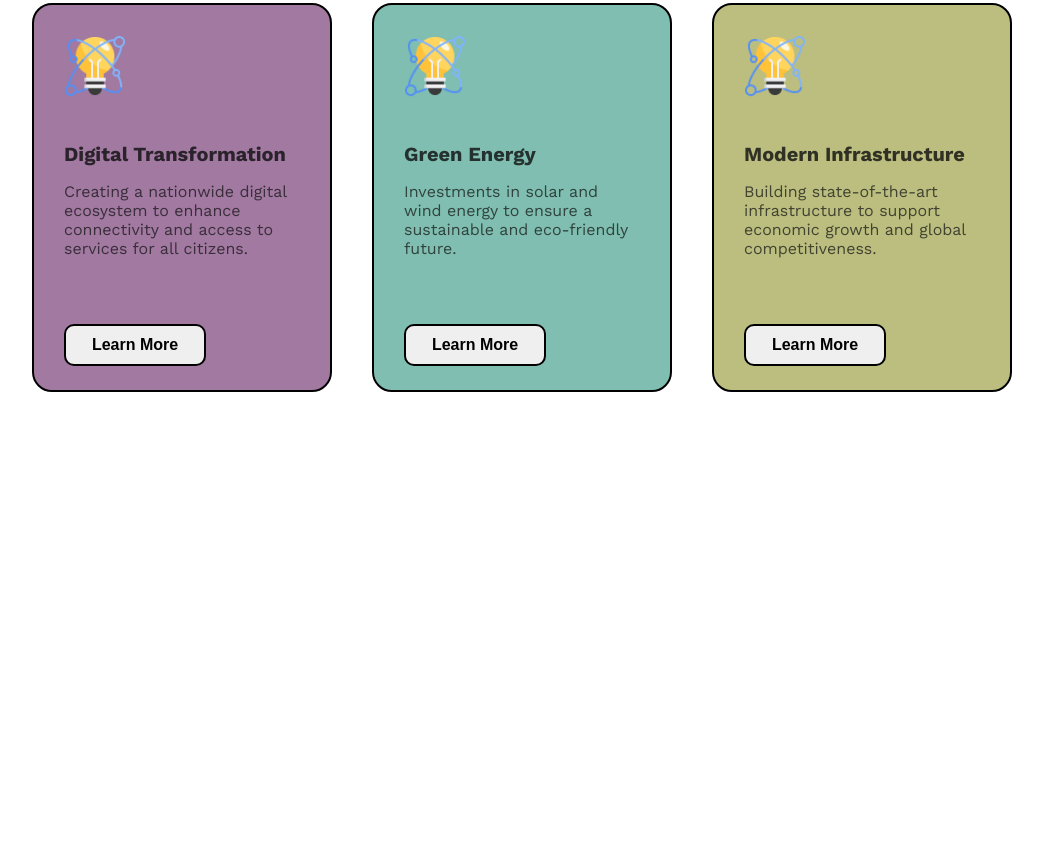
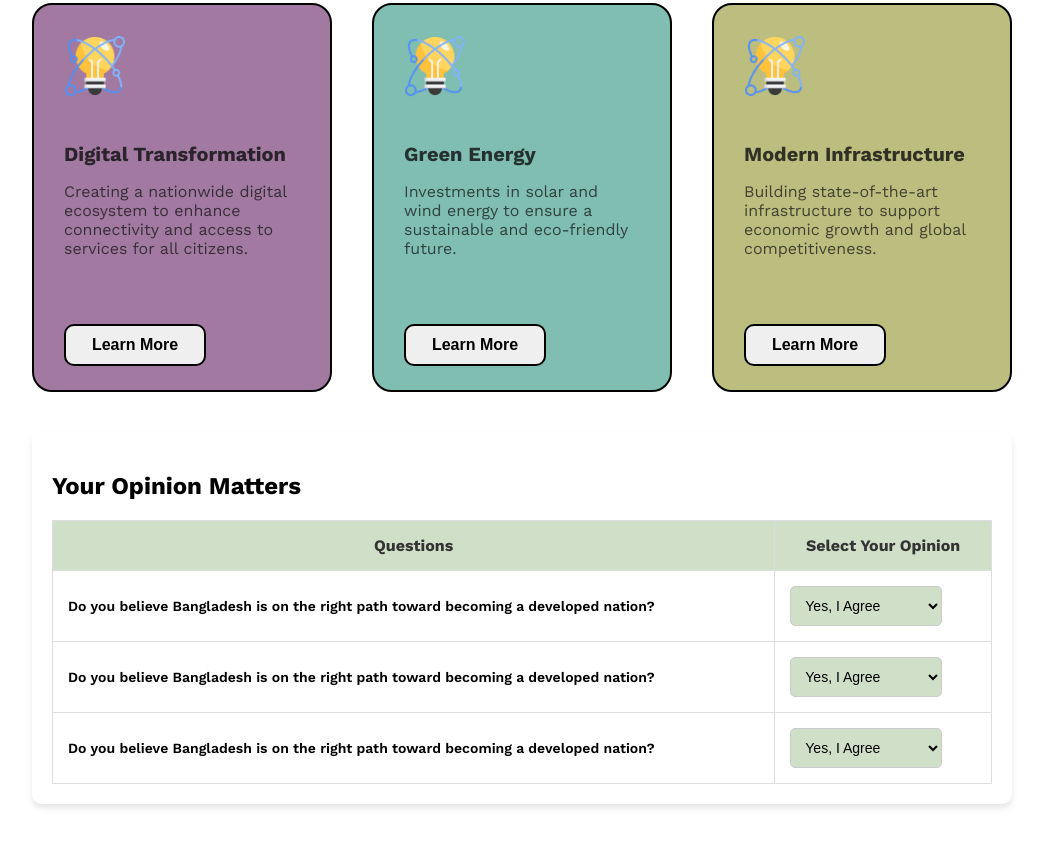
Before and after one commit to K-emon22/hero-pro-assignment-1, a plain HTML site: page index.html in a window 1280 px wide. Shown: the part 968-1812 px from the top of the page, without its empty margins (118-1161 px from the left). Before the commit the page ends 1400 px from the top, so only its background shows below. Drawn offline with nearby package versions, Linux system fonts and the light colour scheme; a web font is replaced by a local one.

Commit message:
maybe third commit

```diff
--- a/index.html
+++ b/index.html
@@ -87,6 +87,63 @@
 
 
 
+   <section>
+    <!-- section for dr inus -->
+   </section>
+
+
+
+   <!-- section>h2+table>thead>tr>th*2+th+tbody>tr*3>td+td>select>option+option -->
+
+    <section class="opinion-section">
+        <h2 class="section-heading">Your Opinion Matters</h2>
+        <table class="opinion-table">
+          <thead>
+            <tr>
+              <th>Questions</th>
+              <th>Select Your Opinion</th>
+            </tr>
+          </thead>
+          <tbody>
+            <tr>
+              <td>Do you believe Bangladesh is on the right path toward becoming a developed nation?</td>
+              <td>
+                <select class="dropdown">
+                  <option value="yes">Yes,  I Agree</option>
+                  <option   value="no">No, I   Disagree</option>
+
+                </select>
+              </td>
+            </tr>
+            <tr>
+              <td>Do  you believe Bangladesh is on the right path toward becoming a developed nation?</td>
+              <td>
+                <select  class="dropdown">
+                  <option value="yes">Yes, I Agree</option>
+                  <option  value="no" >No, I   Disagree</option>
+
+                </select>
+              </td>
+            </tr>
+            <tr>
+              <td>Do you believe Bangladesh is on the right path toward becoming a developed nation?</td>
+              <td>
+                <select class="dropdown">
+                  <option value="yes">Yes, I Agree</option>
+                  <option value="no"> No, I   Disagree</option>
+
+                </select>
+              </td>
+            </tr>
+          </tbody>
+        </table>
+      </section>
+
+
+
+
+
+
 
 
   </main>
--- a/style.css
+++ b/style.css
@@ -116,9 +116,7 @@ nav ul li button:hover {
 /* section 1
  */
 
- .vision{
 
- }
 
  .main-heading{
     margin-top: 80px;
@@ -211,3 +209,51 @@ color: rgba(14, 14, 14, 0.8);
     background-color: rgb(187, 190, 127);
     border: 2px solid black;
  }
+
+
+ /* section start */
+
+ .opinion-section {
+  background-color: #ffffff;
+  border-radius: 10px;
+  padding: 20px;
+  box-shadow: 0px 4px 6px rgba(0, 0, 0, 0.1);
+  margin-bottom: 40px;
+    }
+
+.opinion-table {
+  width: 100% ;
+  border-collapse:  collapse;}
+
+.opinion-table th, td  {
+  padding: 15px;
+
+  border : 1px solid #ddd;
+ }
+
+.opinion-table th  {
+  background-color :  #D0DFC8;
+  font-weight: bold;
+  color: #333;}
+
+ .opinion-table  td  {
+align-items:    center ;
+  font-size:  14px;
+
+ justify-content: center;
+  font-weight:   600;
+padding:   15px ;
+  }
+
+.dropdown {
+
+   padding: 8px 10px;
+  font-size: 14px  ;
+border: 1px solid #ccc ;
+  border-radius : 5px ;
+    cursor: pointer;
+background-color :  #D0DFC8 ;
+height : 40px ;
+  width: 152px;
+
+ }
```
Also changed, not shown: assets/bangladsh.png, 1 other file.
